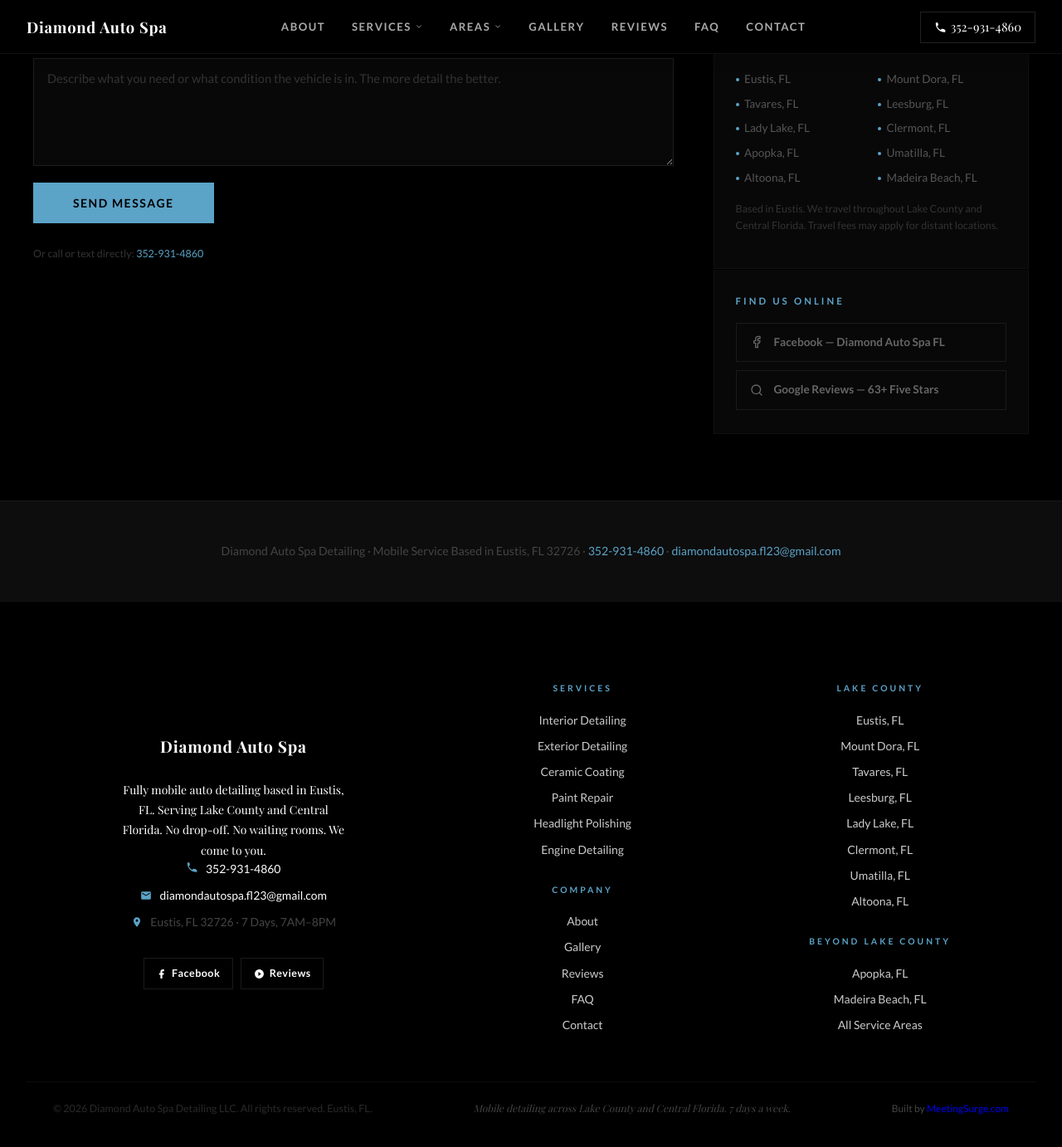
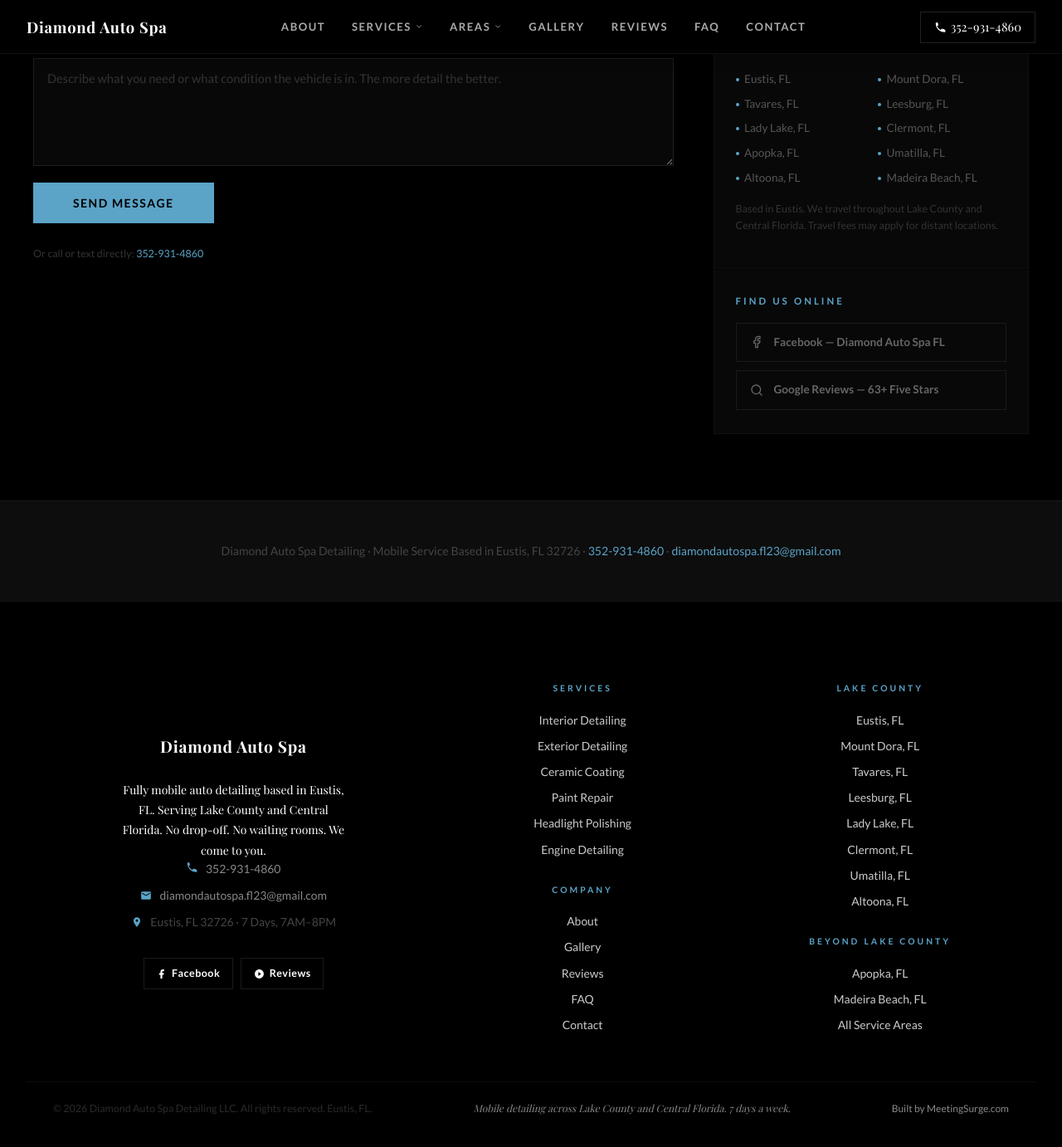
Before and after one commit to JamesBrownR/Diamond-Auto-Spa-Detailing, a Jekyll site: the page built from contact/index.html, in a window 1280 px wide and 1400 px high, scrolled down 1074 px. Shown: the top 1382 px of the window at 83% size. Built offline with Jekyll 4.4.1, drawn with Linux system fonts in a browser that asks for light colours; some web fonts are replaced.

Commit message:
Update footer.html

```diff
--- a/_includes/footer.html
+++ b/_includes/footer.html
@@ -76,7 +76,7 @@
     flex-shrink: 0;
   }
   .footer-contact-line a {
-    color: #fff;
+    color: #888888;
     text-decoration: none;
     transition: color 0.2s;
   }
@@ -156,17 +156,17 @@
 
   .footer-bottom-tagline {
     font-size: 0.75rem;
-    color: ##88888888;
+    color: #888888;
     font-style: italic;
     font-family: 'Playfair Display', serif;
   }
 
   .footer-bottom-credit {
     font-size: 0.75rem;
-    color: ##88888888;
+    color: #888888;
   }
   .footer-bottom-credit a {
-    color: ##88888888;
+    color: #888888;
     text-decoration: none;
   }
   .footer-bottom-credit a:hover { text-decoration: underline; }
```
